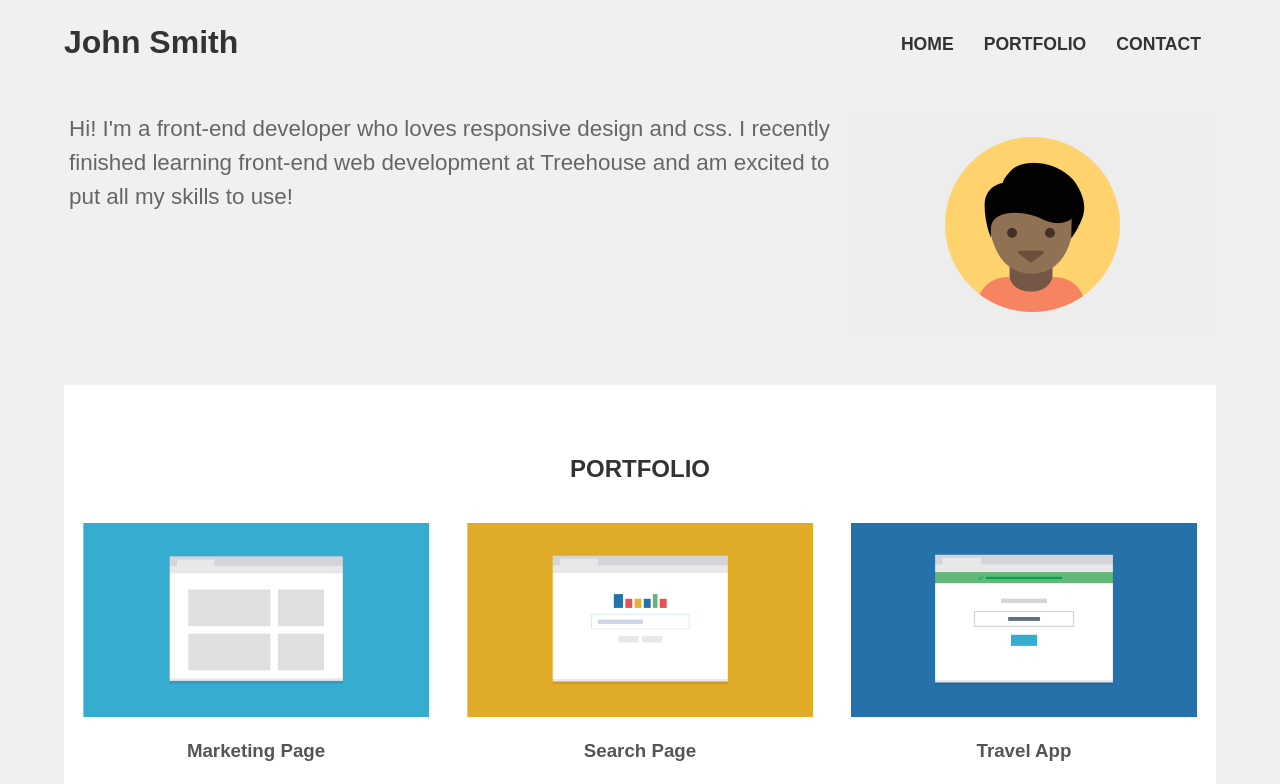
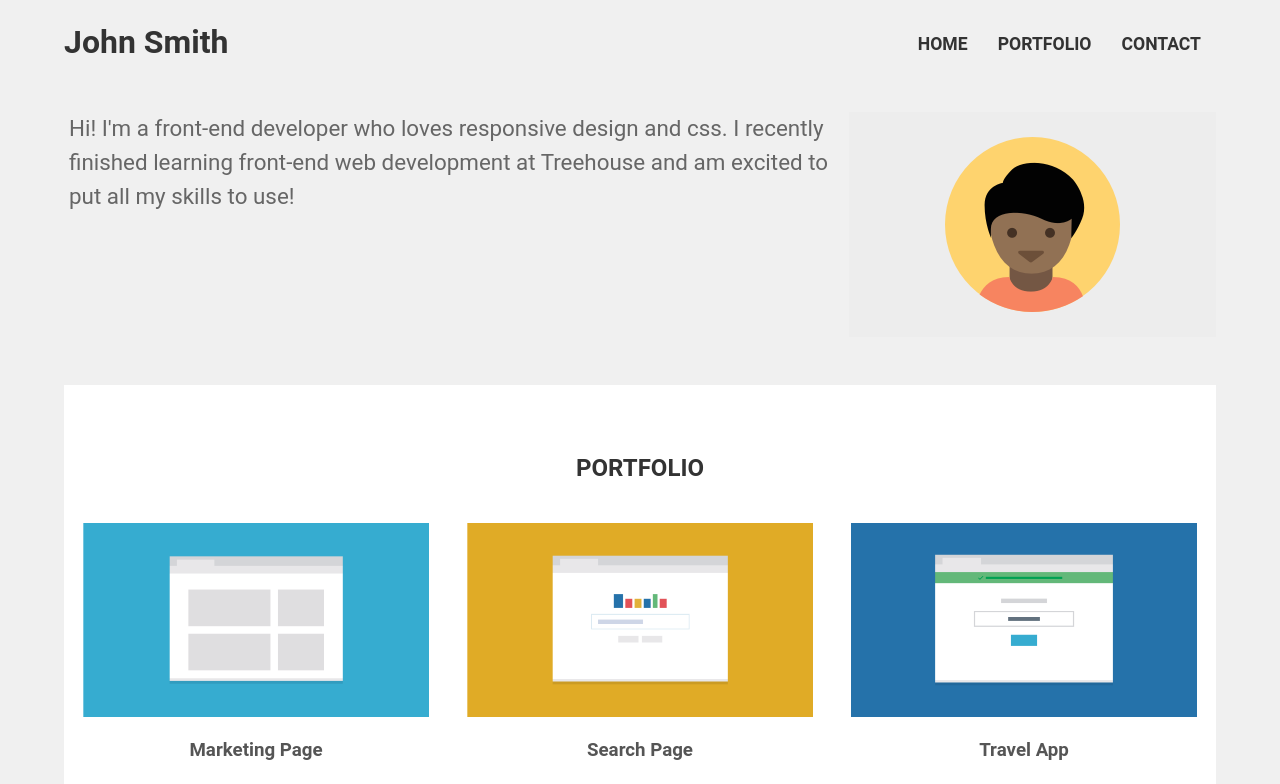
Before and after one commit to As-12/Treehouse-FEWD, a plain HTML site: page index.html in a window 1280 px wide. Shown: the top 784 px of the page. Drawn offline with Linux system fonts and the light colour scheme.

Commit message:
Add Roboto font from Google to CSS font-face rule

```diff
--- a/css/styles.css
+++ b/css/styles.css
@@ -15,14 +15,21 @@
   * html .clearfix             { zoom: 1; } /* IE6 */
   *:first-child+html .clearfix { zoom: 1; } /* IE7 */
 
+  @font-face {
+    font-family: 'Roboto';
+    src: url('https://fonts.googleapis.com/css?family=Roboto&display=swap');
+    font-display: swap;
+  }
+
 /* Mobile media query */
+
 
 @media only screen /* and (min-width: 320px) */ {
 
     /* Global and Body styles */
     .wrap {
       background-color: rgb(240, 240, 240);
-      font-family: 'Varela Round', sans-serif;
+      font-family: 'Roboto', sans-serif;
       padding-top: 1.5em;
       padding-left: 0%;
       padding-right: 0%;
```
